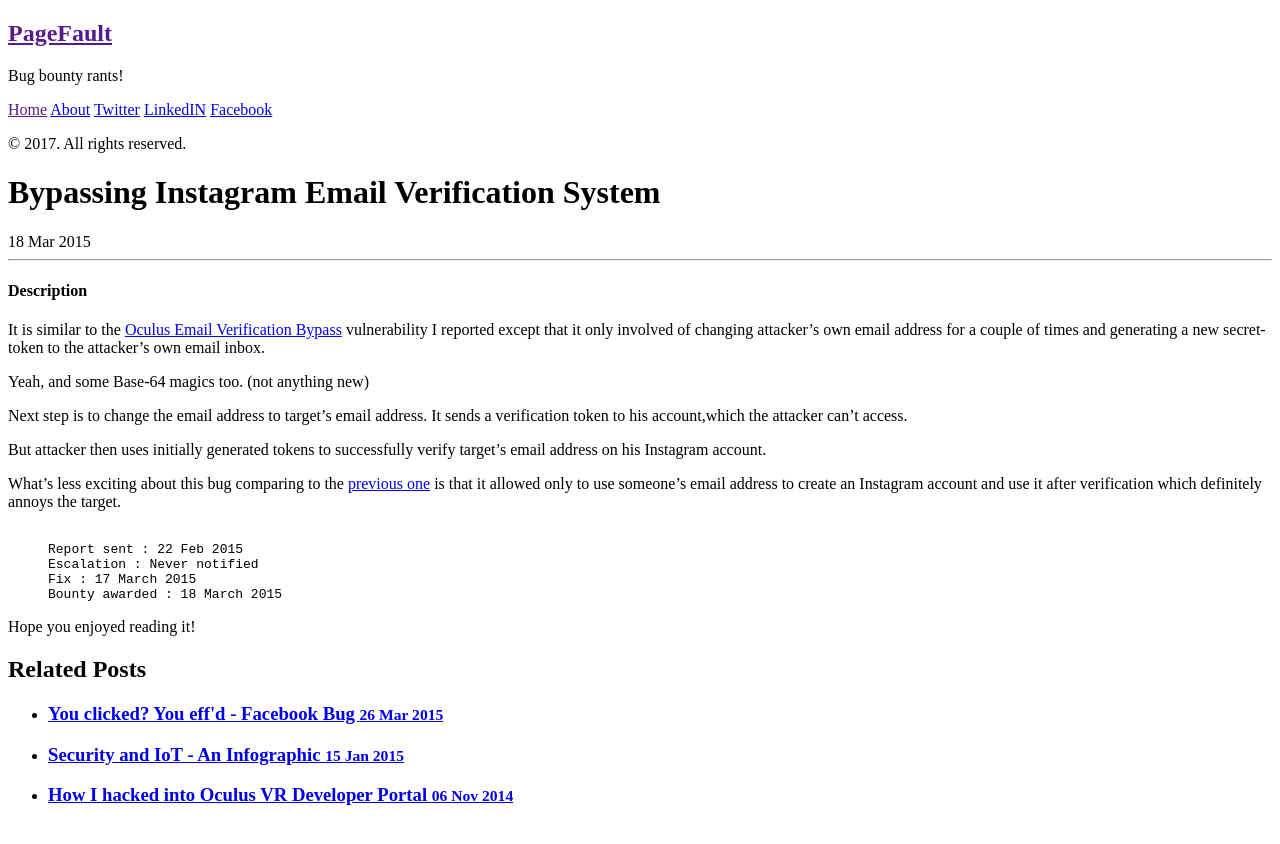
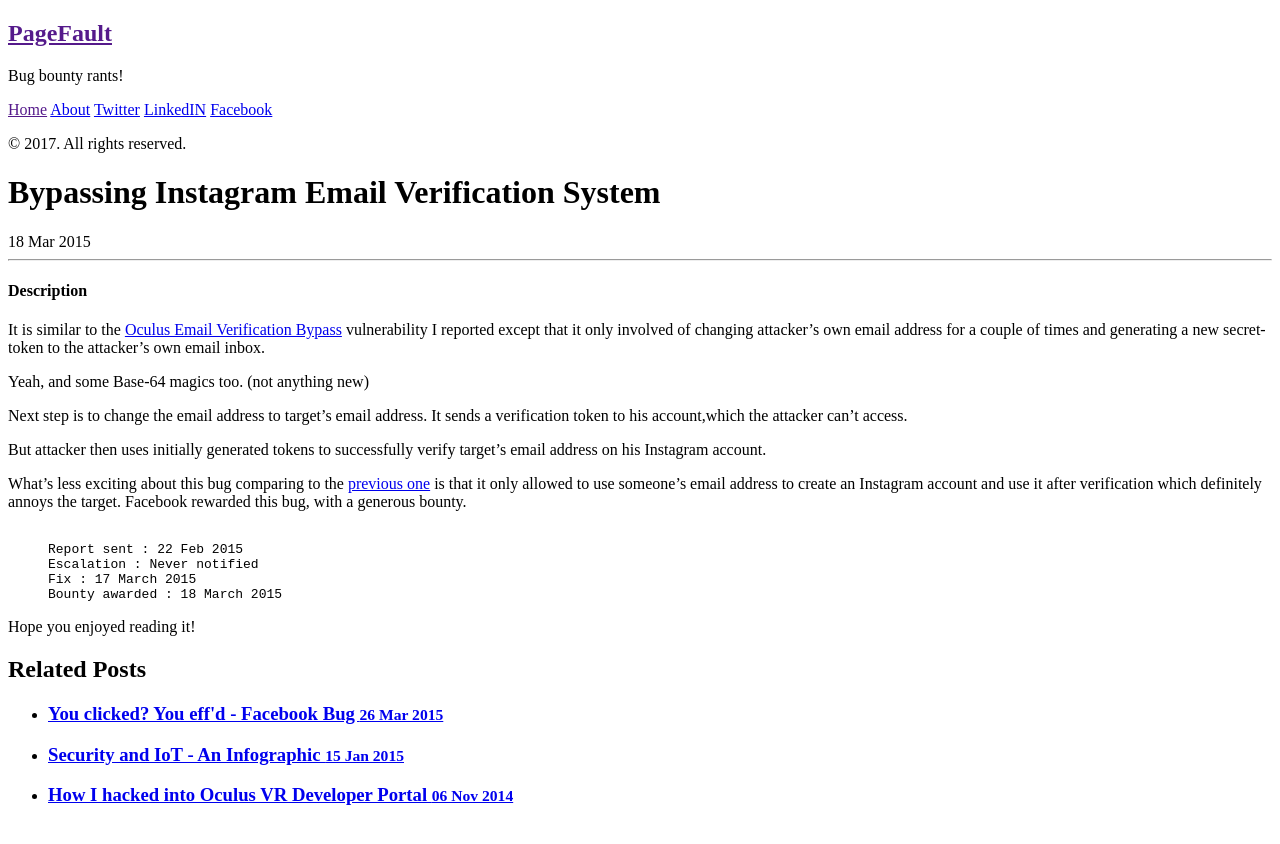
Before and after one commit to sahadnk72/sahadnk72.github.io, a Jekyll site: the page built from _posts/2015-03-18-instagram-email.md, in a window 1280 px wide. Shown: the top 844 px of the page. Built offline with Jekyll 4.4.1, drawn with Linux system fonts in a browser that asks for light colours; Markdown is read by kramdown in place of the engine named in the settings.

Commit message:
Update 2015-03-18-instagram-email.md

```diff
--- a/_posts/2015-03-18-instagram-email.md
+++ b/_posts/2015-03-18-instagram-email.md
@@ -16,7 +16,7 @@ Next step is to change the email address to target's email address. It sends a v
 
 But attacker then uses initially generated tokens to successfully verify target's email address on his Instagram account.
 
-What's less exciting about this bug comparing to the <a href="/2014/09/08/bypass-email-oculus/">previous one</a> is that it allowed only to use someone's email address to create an Instagram account and use it after verification which definitely annoys the target.
+What's less exciting about this bug comparing to the <a href="/2014/09/08/bypass-email-oculus/">previous one</a> is that it only allowed to use someone's email address to create an Instagram account and use it after verification which definitely annoys the target. Facebook rewarded this bug, with a generous bounty.
 
 
 {% highlight text %}
```
